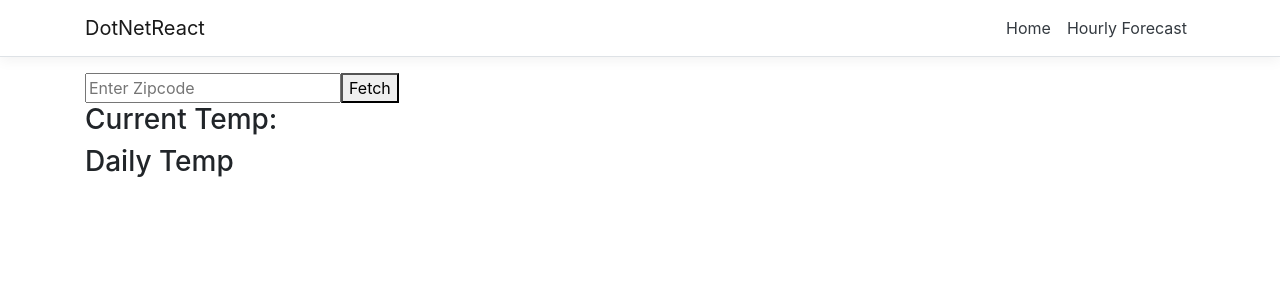
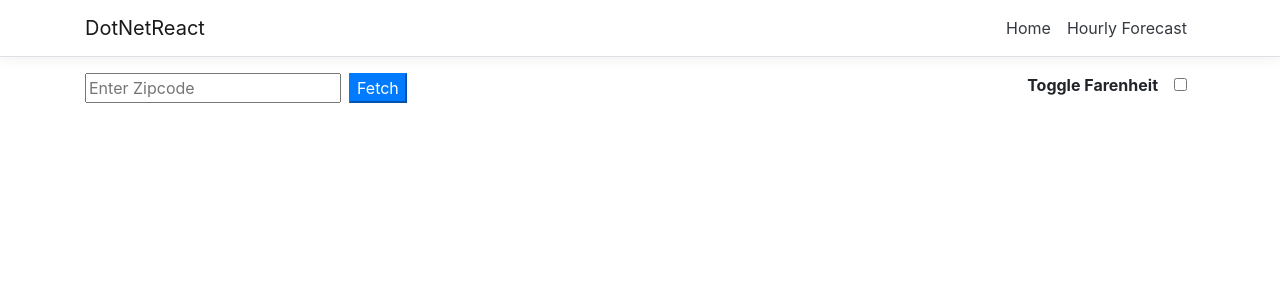
Before and after one commit to mariotee/dotnet-react-context-playground, a React (Create React App) app in the folder DotNetReact/ClientApp/: page / in a window 1280 px wide. Shown: the top 300 px of the page. Built offline with nearby package versions, Linux system fonts and the light colour scheme.

Commit message:
added context fahrenheit toggle

```diff
--- a/DotNetReact/ClientApp/src/App.tsx
+++ b/DotNetReact/ClientApp/src/App.tsx
@@ -11,9 +11,10 @@ import './custom.css'
 
 export default () => {
     const [forecast, setForecasts] = React.useState(defaultForecast);
+    const [isFahrenheit, setFahrenheit] = React.useState(false);
 
     return <Layout>
-        <WeatherContext.Provider value={{ forecast, setForecasts }}>
+        <WeatherContext.Provider value={{ forecast, setForecasts, isFahrenheit, setFahrenheit }}>
             <Route exact path='/' component={Home} />
             <Route path='/hourly' component={HourlyForecast} />
         </WeatherContext.Provider>
--- a/DotNetReact/ClientApp/src/Context/WeatherContext.tsx
+++ b/DotNetReact/ClientApp/src/Context/WeatherContext.tsx
@@ -1,14 +1,16 @@
 import * as React from "react";
 
-import { IWeatherForecast, IWeatherRecord } from "../models";
+import { IWeatherForecast, IWeatherRecord, IDailyWeatherRecord } from "../models";
 
 export const defaultForecast: IWeatherForecast = {
     current: null as unknown as IWeatherRecord,
-    hourly: [],
-    daily: [],
+    hourly: null as unknown as IWeatherRecord[],
+    daily: null as unknown as IDailyWeatherRecord[],
 };
 
 export const WeatherContext = React.createContext({
     forecast: defaultForecast,
     setForecasts: (input: IWeatherForecast) => { },
+    isFahrenheit: false,
+    setFahrenheit: (input: boolean) => {},
 });
--- a/DotNetReact/ClientApp/src/Pages/Home.tsx
+++ b/DotNetReact/ClientApp/src/Pages/Home.tsx
@@ -1,9 +1,11 @@
 import  * as React from 'react';
 
 import { WeatherContext } from "../Context/WeatherContext";
+import { IDailyWeatherRecord } from '../models';
 
 export default () => {
     const { forecast, setForecasts } = React.useContext(WeatherContext);
+    const { isFahrenheit, setFahrenheit } = React.useContext(WeatherContext);
 
     const [zipcode, setZipcode] = React.useState("");
     const [loading, setLoading] = React.useState(false);
@@ -24,17 +26,63 @@ export default () => {
         }
     }
 
-    return <div>
-        <input placeholder={"Enter Zipcode"} value={zipcode} onChange={(e) => setZipcode(e.target.value)} onKeyPress={checkEnter} />
-        <button onClick={populateWeatherData}> Fetch</button>
+    const toggleFahrenheit = () => {
+        setFahrenheit(!isFahrenheit);
+    }
 
-        <section>
+    const renderTable = (data: IDailyWeatherRecord[], isF: boolean) => {
+        return <table className="table">
+            <thead>
+                <tr className="font-weight-bold">
+                    <td>Date</td>
+                    <td>Day Temp ({isFahrenheit ? "°­F" : "°C"})</td>
+                    <td>Summary</td>
+                    <td>Day Low ({isFahrenheit ? "°­F" : "°C"})</td>
+                    <td>Day High ({isFahrenheit ? "°­F" : "°C"})</td>
+                </tr>
+            </thead>
+            <tbody>
+            {
+                forecast.daily.map((e, i) => <tr key={"tr" + i}>
+                    <td>{new Date(e.date).toDateString()}</td>
+                    <td>{isF ? (e.dayTemp * 1.8 + 32).toFixed(2) : e.dayTemp}</td>
+                    <td>{e.summary}</td>
+                    <td>{isF ? (e.minTemp * 1.8 + 32).toFixed(2) : e.minTemp}</td>
+                    <td>{isF ? (e.maxTemp * 1.8 + 32).toFixed(2) : e.maxTemp}</td>
+                </tr>)
+            }
+            </tbody>
+        </table>
+    }
+
+    return <main>
+        <div className="d-flex justify-content-between">
+            <section>
+                <input placeholder={"Enter Zipcode"} value={zipcode} onChange={(e) => setZipcode(e.target.value)} onKeyPress={checkEnter} />
+                <button className="btn-primary mx-2" onClick={populateWeatherData}> Fetch</button>
+            </section>
+            <section>
+                <label className="mx-2 font-weight-bold">Toggle Farenheit</label>
+                <input className="mx-2" type="checkbox" onChange={toggleFahrenheit} checked={isFahrenheit}/>
+            </section>
+        </div>
+
         { loading && "Loading..."}
-        <h3>Current Temp: { forecast.current && <span>{forecast.current.temp}&deg;C</span> }</h3>
-        <h3>Daily Temp</h3>
         {
-            forecast.daily.map((e, i) => <p key={"p" + i}>{e.date} // {e.dayTemp}&deg;C</p>)
+            forecast.current && <h3>Current Temp:
+            {
+                (isFahrenheit ? (forecast.current.temp * 1.8 + 32).toFixed(2) : forecast.current.temp)
+            }
+            {
+                isFahrenheit ? "°­F" : "°C"
+            }
+            </h3>
         }
-        </section>
-    </div>
+        {
+            forecast.daily && <h3>Daily Temp</h3>
+        }
+        {
+            forecast.daily && renderTable(forecast.daily, isFahrenheit)
+        }
+    </main>
 }
--- a/DotNetReact/ClientApp/src/Pages/HourlyForecast.tsx
+++ b/DotNetReact/ClientApp/src/Pages/HourlyForecast.tsx
@@ -3,22 +3,23 @@ import * as React from 'react';
 import { WeatherContext } from "../Context/WeatherContext"
 
 export default () => {
-    const {forecast} = React.useContext(WeatherContext);
+    const { forecast, isFahrenheit } = React.useContext(WeatherContext);
+
     return <main>
         <h3>Hourly Forecast</h3>
-        <table>
-            <thead>
+        <table className="table">
+            <thead className="font-weight-bold">
                 <tr>
                     <td>Date</td>
-                    <td>Temperature</td>
+                    <td>Temperature ({isFahrenheit ? "°­F" : "°C"})</td>
                     <td>Summary</td>
                 </tr>
             </thead>
             <tbody>
             {
-                forecast.hourly && forecast.hourly.map((e,i) => <tr key={"tr"+i}>
-                    <td>{e.date}</td>
-                    <td>{e.temp}</td>
+                forecast.hourly && forecast.hourly.map((e, i) => <tr key={"tr" + i}>
+                    <td>{new Date(e.date).toDateString()}{" @ "}{new Date(e.date).toLocaleString('en-US', { hour: 'numeric', hour12: true })}</td>
+                    <td>{isFahrenheit ? (e.temp * 1.8 + 32).toFixed(2) : e.temp}</td>
                     <td>{e.summary}</td>
                 </tr>)
             }
--- a/DotNetReact/ClientApp/src/custom.css
+++ b/DotNetReact/ClientApp/src/custom.css
@@ -12,3 +12,7 @@ code {
   background-color: #1b6ec2;
   border-color: #1861ac;
 }
+
+tbody tr:nth-child(odd) {
+  background-color: #fafafa;
+}
```
